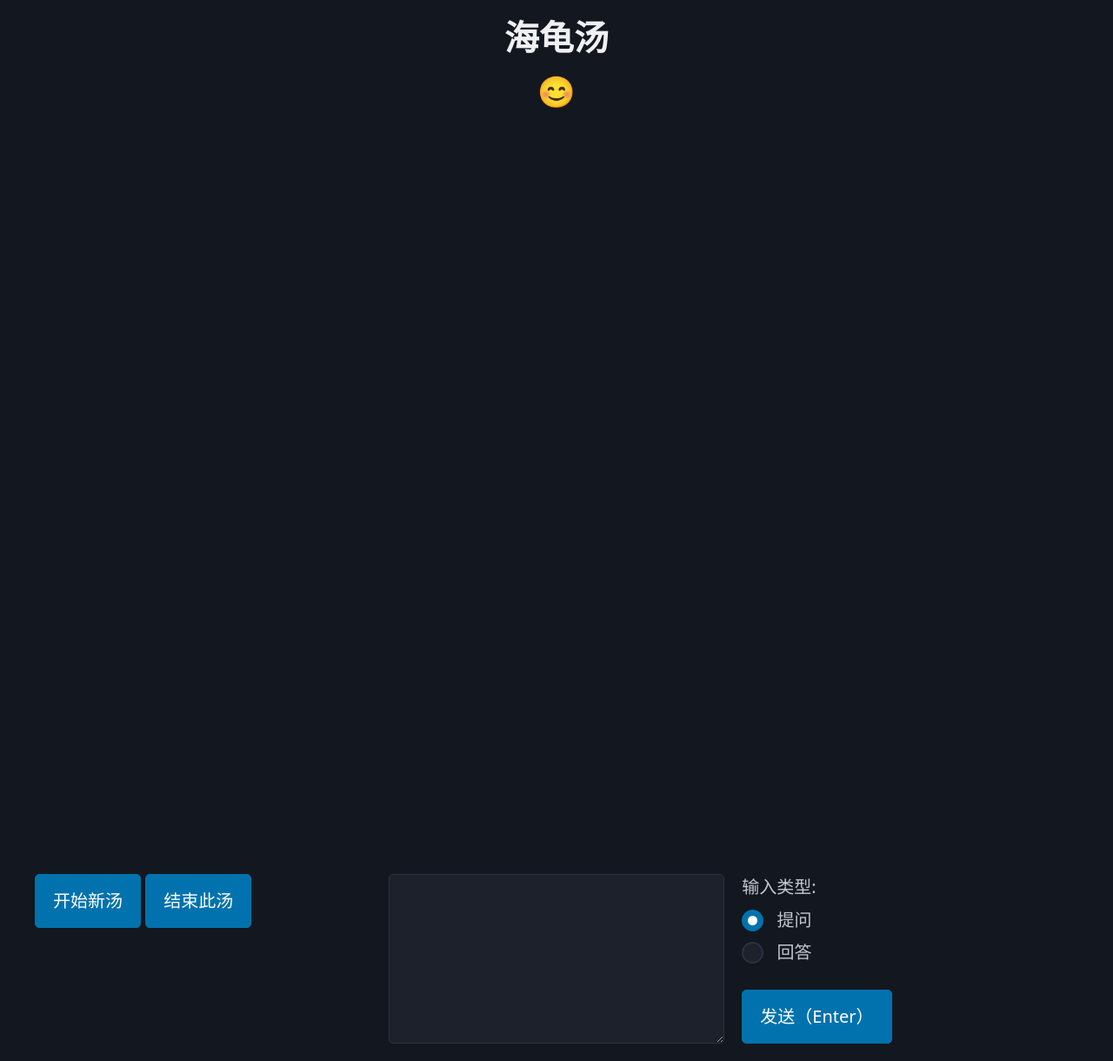
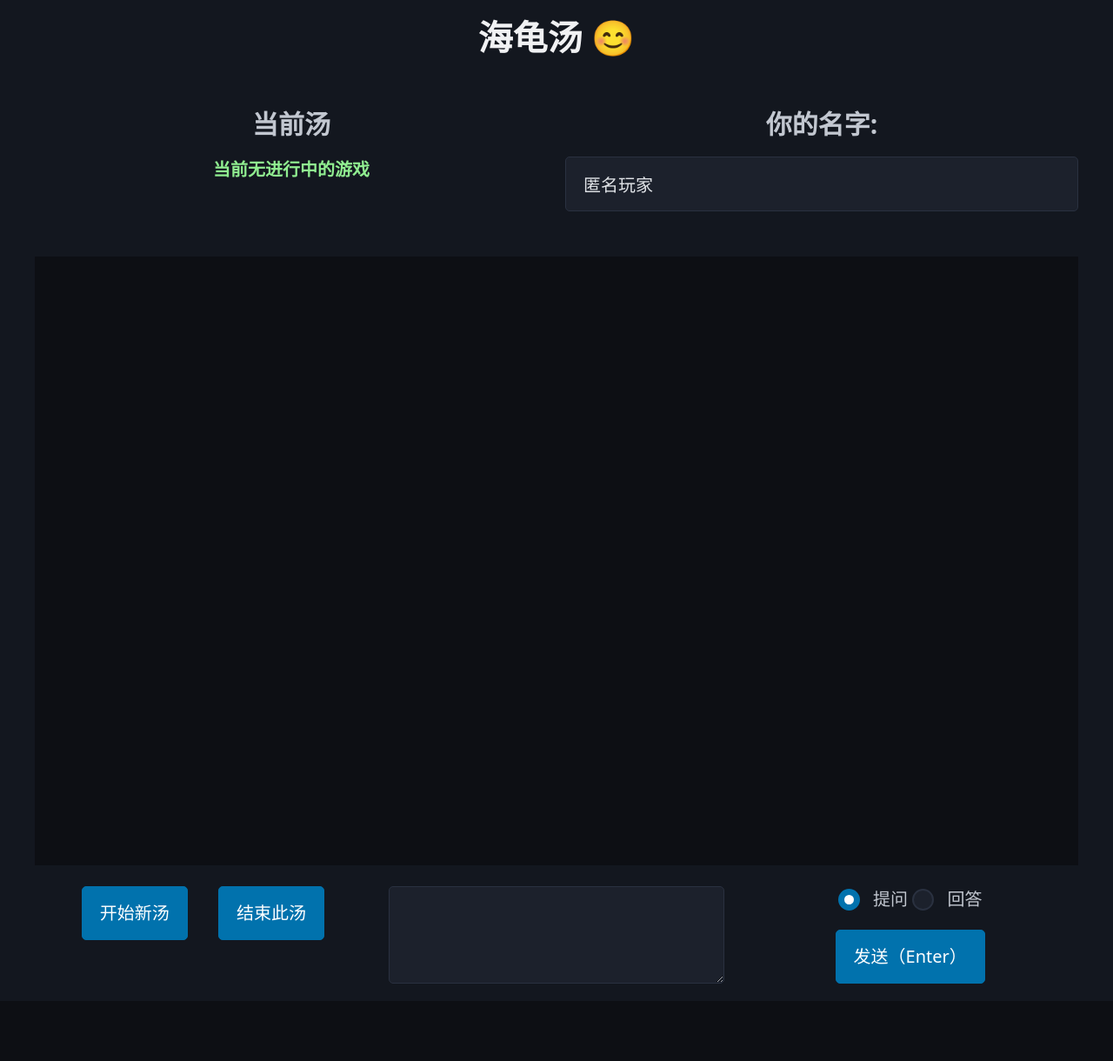
Before and after one commit to Carudy/CameSoup, a Flask app: page / in a window 1280 px wide. Shown: the whole page at 87% size. After the commit the page ends 1131 px from the top, so only its background shows below. Run offline with Flask 3, Linux system fonts and the light colour scheme.

Commit message:
UI optim

```diff
--- a/soup/web/app.py
+++ b/soup/web/app.py
@@ -32,6 +32,9 @@
 
     logger.info(f"Received: {req}")
 
+    if app.soup_flow.ai_running:
+        return {"msg": "AI is processing. Please wait."}
+
     if "cmd" not in req:
         return {"msg": "no cmd"}
 
--- a/soup/web/static/web/kame.css
+++ b/soup/web/static/web/kame.css
@@ -1,8 +1,16 @@
+#soup_info{
+    width: 100%;
+    max-height: 8em;
+    min-height: 8em;
+    margin-bottom: 0.5em;
+}
+
 #chatbox {
+    background-color: #0d0f14;
     width: 100%;
-    max-height: 40em;
-    min-height: 40em;
-    margin-bottom: 1em;
+    max-height: 35em;
+    min-height: 35em;
+    margin-bottom: 1.2em;
 }
 
 #panel {
@@ -11,6 +19,7 @@
 }
 
 .sayer {
+    background-color: #0d0f14;
     font-weight: bold;
     margin-right: 0.5em;
     width: 20%;
@@ -19,6 +28,7 @@
 }
 
 .cont {
+    background-color: #0d0f14;
     width: 75%;
     color: lightcyan;
 }
@@ -31,3 +41,8 @@
 #chat_tab {
     scroll-behavior: smooth;
 }
+
+#current_soup {
+    font-weight: bold;
+    color: lightgreen;
+}
--- a/soup/web/static/web/kame.js
+++ b/soup/web/static/web/kame.js
@@ -1,6 +1,7 @@
 var server_url = "https://app.imgop.dedyn.io/game/soup";
 
 var sending_cmd = false;
+var current_soup = null;
 
 
 send_cmd = function(data, callback) {
@@ -36,6 +37,7 @@
 
     send_cmd(data, function(response) {
         console.log('Response from server:', response);
+        current_soup = response.soup_question;
         insert_chat_row('主持人', '新游戏已开始！问题是：' + response.soup_question);
     });
 });
@@ -54,6 +56,7 @@
     send_cmd(data, function(response) {
         console.log('Response from server:', response);
         insert_chat_row('主持人', 'Game END.');
+        current_soup = null;
     });
 });
 
@@ -110,7 +113,12 @@
     let inputType = document.getElementById('input_ask').checked ? 'ask' : 'answer';
     console.log(`Input Type: ${inputType}, User Input: ${userInput}`);
 
-    insert_chat_row('你', userInput);
+    let user_id = document.getElementById('player_name_input').value;
+    if (user_id.trim() === '') {
+        user_id = '匿名玩家';
+    }
+    console.log(`User ID: ${user_id}`);
+    insert_chat_row(user_id, userInput);
 
     const data = {
         'cmd': inputType,
@@ -123,12 +131,15 @@
     });
 });
 
+var thinking_emoji = document.getElementById('thinking');
+var soup_text = document.getElementById('current_soup');
 
 setInterval(function() {
-    const element = document.getElementById('thinking');
-    if (element) {
-        element.textContent = sending_cmd ? '🤔...' : '😊';
+    if (thinking_emoji) {
+        thinking_emoji.textContent = sending_cmd ? '🤔...' : '😊';
     }
+    soup_text.textContent = current_soup ? current_soup : '当前无进行中的游戏';
+
 }, 200);
 
 
--- a/soup/web/templates/index.html
+++ b/soup/web/templates/index.html
@@ -12,12 +12,23 @@
 
 <header>
     <center>
-        <h1>海龟汤</h1>
-        <h2 id="thinking">🤔...</h2>
+        <h1>海龟汤 <span id="thinking">🤔...</span> </h1>
     </center>
 </header>
 
 <main class="container">
+    <div class="grid" id="soup_info" style="text-align: center;">
+        <div>
+            <h3>当前汤</h3>
+            <p id="current_soup"></p>
+        </div>
+
+        <div>
+            <h3>你的名字:</h3>
+            <input type="text" id="player_name_input" value="匿名玩家" />
+        </div>
+    </div>
+
     <div id="chatbox" class="overflow-auto">
         <table>
         <tbody id="chat_tab">
@@ -27,8 +38,8 @@
     </div>
 
     <div class="grid" id="panel">
-        <div>
-            <button id="btn_new_game">开始新汤</button>
+        <div  style="text-align: center;">
+            <button id="btn_new_game" style="margin-right: 1.5em;">开始新汤</button>
             <button id="btn_end_game">结束此汤</button>
         </div>
 
@@ -36,19 +47,10 @@
             <textarea name="saying" id="input_box"></textarea>
         </div>
 
-        <div>
-            <fieldset>
-                <label>
-                    输入类型:
-                </label>
-                <label>
-                    <input type="radio" id="input_ask" name="input_type" value="Ask" checked />
-                    提问
-                </label>
-                <label>
-                    <input type="radio" id="input_answer" name="input_type" value="Answer" />
-                    回答
-                </label>
+        <div style="text-align: center;">
+            <fieldset style="text-align: center;">
+                <input type="radio" id="input_ask" name="input_type" value="Ask" checked /> 提问
+                <input type="radio" id="input_answer" name="input_type" value="Answer" /> 回答
             </fieldset>
             <button id="input_btn">发送（Enter）</button>
         </div>
```
Also changed, not shown: soup/game.py (+6 -1 lines).
